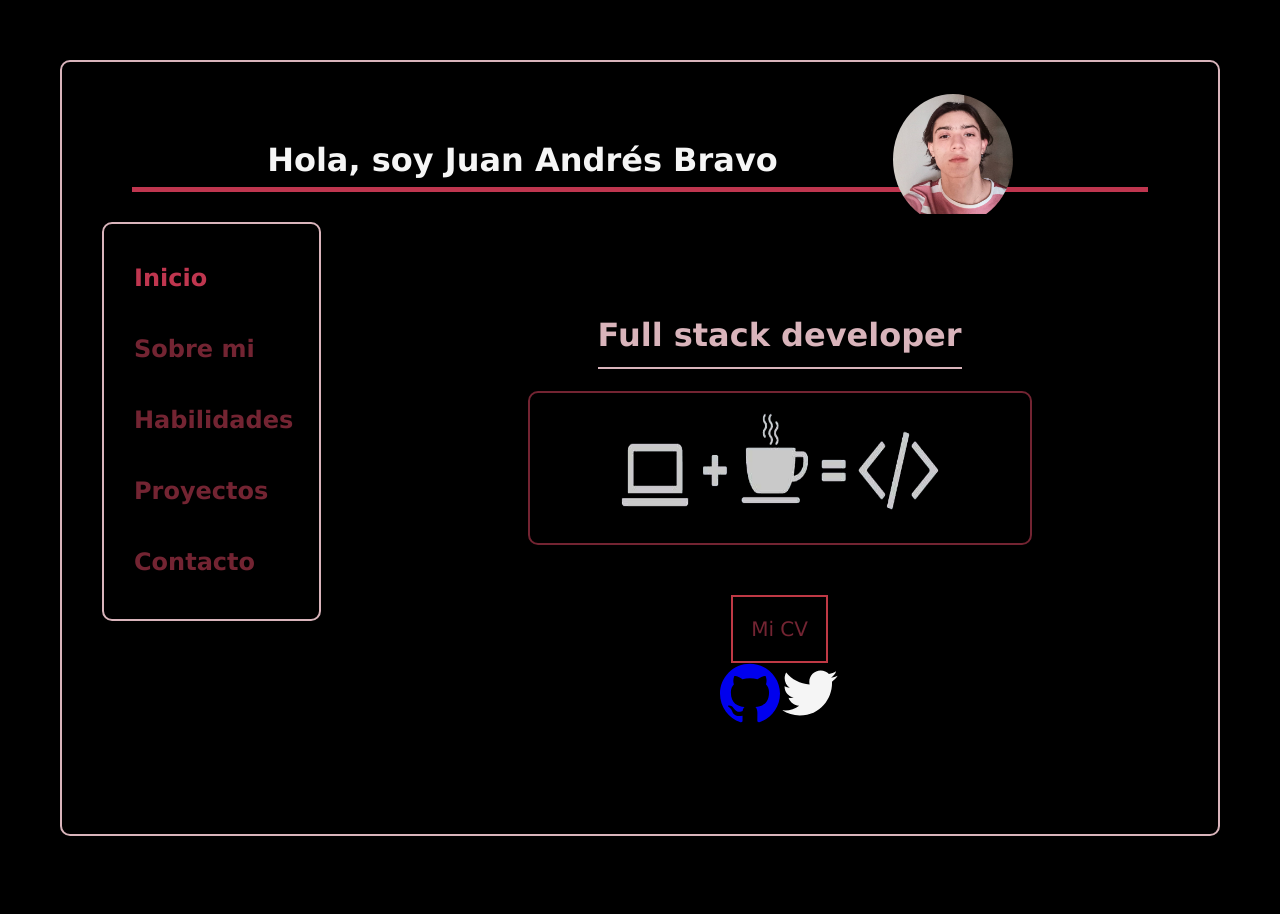
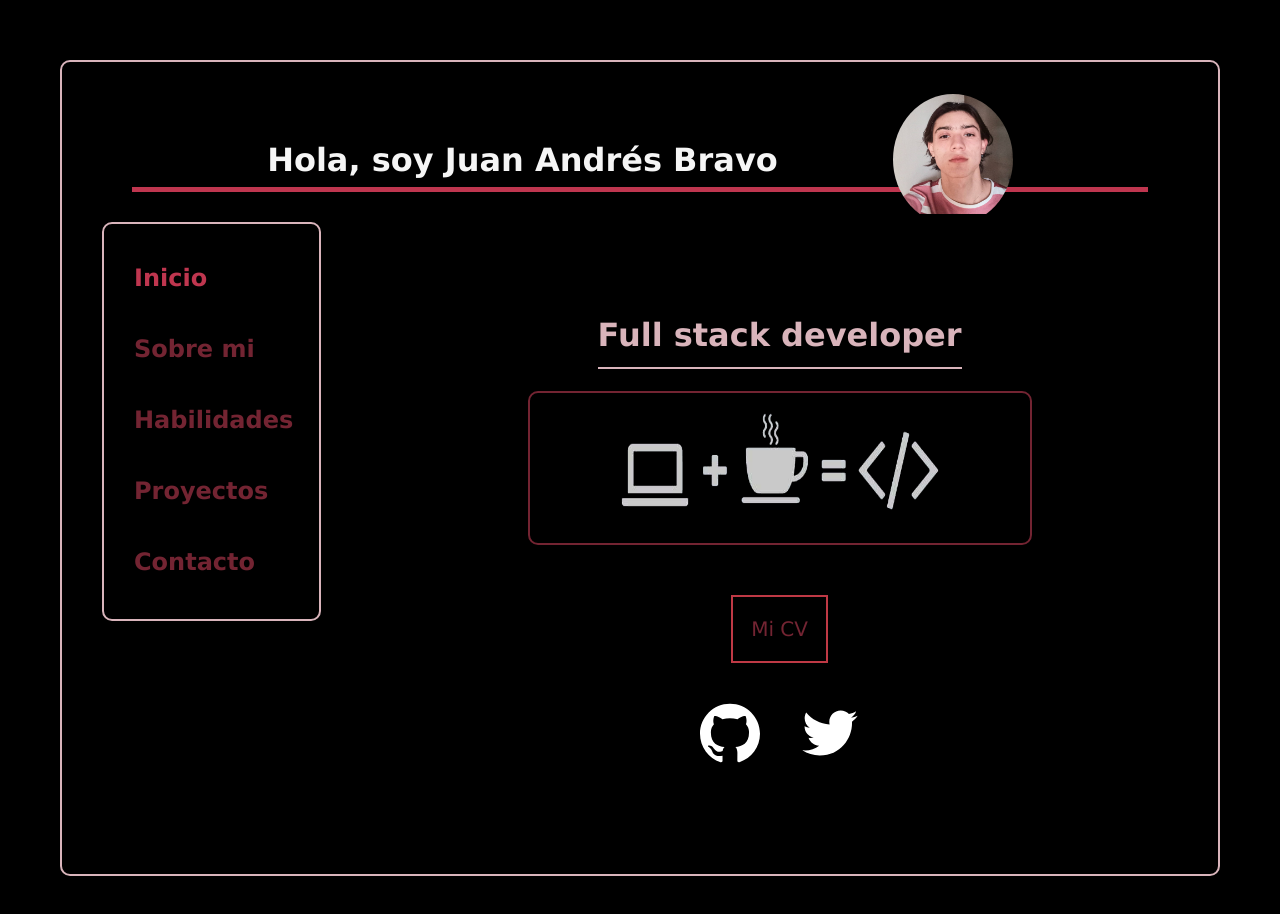
Before and after one commit to JuanAndresBr/Portfolio, a Next.js app: page / in a window 1280 px wide. Shown: the top 914 px of the page. Built offline with nearby package versions, Linux system fonts and the light colour scheme.

Commit message:
ultimos detalles

```diff
--- a/src/components/Project/Project.js
+++ b/src/components/Project/Project.js
@@ -1,5 +1,5 @@
 import styles from "./project.module.css";
-import GitHub from "../../../public/GitHub.png";
+import { SiGithub } from "react-icons/si";
 import Image from "next/image";
 
 export default function proyecto({
@@ -17,7 +17,7 @@ export default function proyecto({
         <Image className={styles.imagen} src={img} width="350" height="250" />
         <div>
           <a href={LinkGitHub} target="_blank">
-            <Image src={GitHub} width="60" height="60" />
+            <SiGithub size={60}/>
           </a>
           {LinkProject ? (
             <a
--- a/src/pages/about/about.module.css
+++ b/src/pages/about/about.module.css
@@ -11,5 +11,5 @@
 }
 
 .underline{
-  color: var(--color-primario);
+  color: var(--color-secundario);
 }
--- a/src/pages/index.js
+++ b/src/pages/index.js
@@ -25,10 +25,10 @@ export default function Home() {
           Mi CV
         </a>
         <div className={styles.icons}>
-          <a href="https://github.com/JuanAndresBr" target="_banket">
+          <a  className={styles.icon} href="https://github.com/JuanAndresBr" target="_banket">
             <SiGithub size={60} />
           </a>
-          <a>
+          <a  className={styles.icon} href="https://twitter.com/J_AndresBr" target="_banket">
             <IoLogoTwitter size={60} />
           </a>
         </div>
--- a/src/pages/page.module.css
+++ b/src/pages/page.module.css
@@ -53,21 +53,21 @@
   padding: 30px;
 }
 
-.container{
+.container {
   display: flex;
   flex-direction: column;
   justify-content: center;
   align-items: center;
 }
-.container h1{
+.container h1 {
   color: var(--color-cuarto);
   border-bottom: 2px solid;
 }
-.Imagen{
+.Imagen {
   border-radius: 10px;
   border: 2px solid var(--color-terciario);
 }
-.link{
+.link {
   margin-top: 50px;
   padding: 12px 18px;
   border: 2px solid var(--color-primario);
@@ -75,9 +75,22 @@
   text-decoration: none;
   font-size: 20px;
 }
-.link:hover{
+.link:hover {
   background-color: #575757;
 }
 .Imagen {
   animation: mover 2s ease forwards;
 }
+
+.icons{
+  margin-top: 40px;
+}
+
+.icon{
+  padding: 20px;
+}
+
+.icons a{
+  color: white;
+  text-decoration: none;
+}
```
Also changed, not shown: src/pages/about/index.js (+7 -6 lines).
